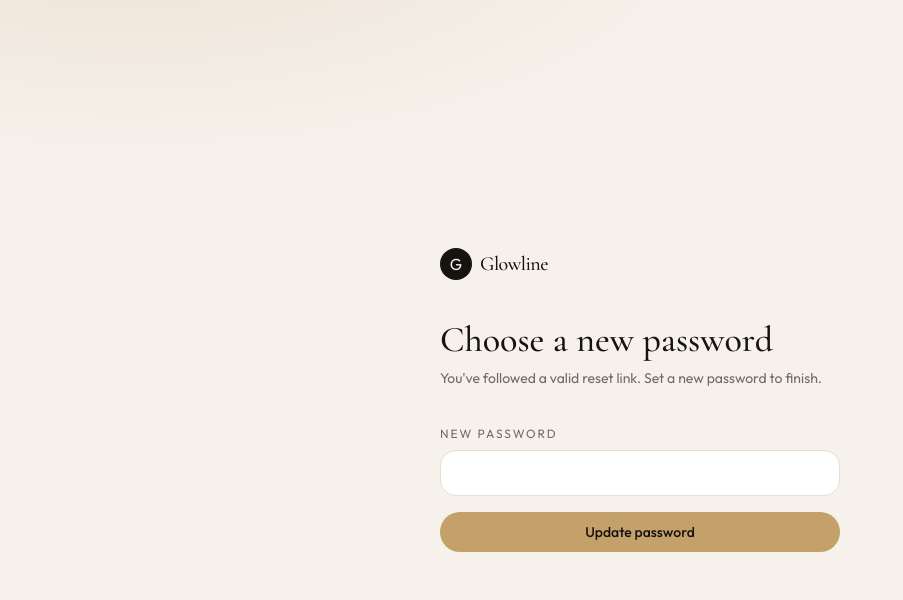
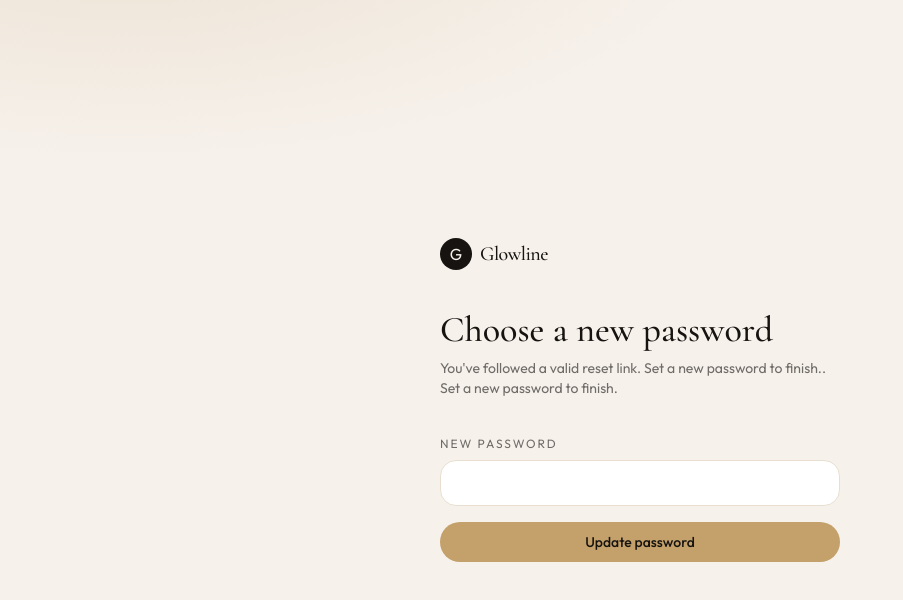
Before and after one commit to ahmedhabadda/glow-line-ai, a Next.js app: page /reset-password in a window 1280 px wide. Shown: the top 600 px of the page, without its empty margins (0-903 px from the left). Built offline with nearby package versions, Linux system fonts and the light colour scheme; no server answers.

Commit message:
Fix unescaped apostrophes flagged by ESLint

```diff
--- a/src/app/forgot-password/page.tsx
+++ b/src/app/forgot-password/page.tsx
@@ -50,7 +50,7 @@ export default function ForgotPasswordPage() {
       </div>
       <h1 className="mt-10 font-display text-4xl">Reset your password</h1>
       <p className="mt-2 text-sm text-ink/60">
-        Enter the email you signed up with and we'll send a reset link.
+      Enter the email you signed up with and we&apos;ll send a reset link.
       </p>
       <form onSubmit={onSubmit} className="mt-8 space-y-4">
         <Field
--- a/src/app/reset-password/page.tsx
+++ b/src/app/reset-password/page.tsx
@@ -45,7 +45,7 @@ export default function ResetPasswordPage() {
       <Logo />
       <h1 className="mt-10 font-display text-4xl">Choose a new password</h1>
       <p className="mt-2 text-sm text-ink/60">
-        You've followed a valid reset link. Set a new password to finish.
+      You&apos;ve followed a valid reset link. Set a new password to finish.. Set a new password to finish.
       </p>
       <form onSubmit={onSubmit} className="mt-8 space-y-4">
         <Field
```
